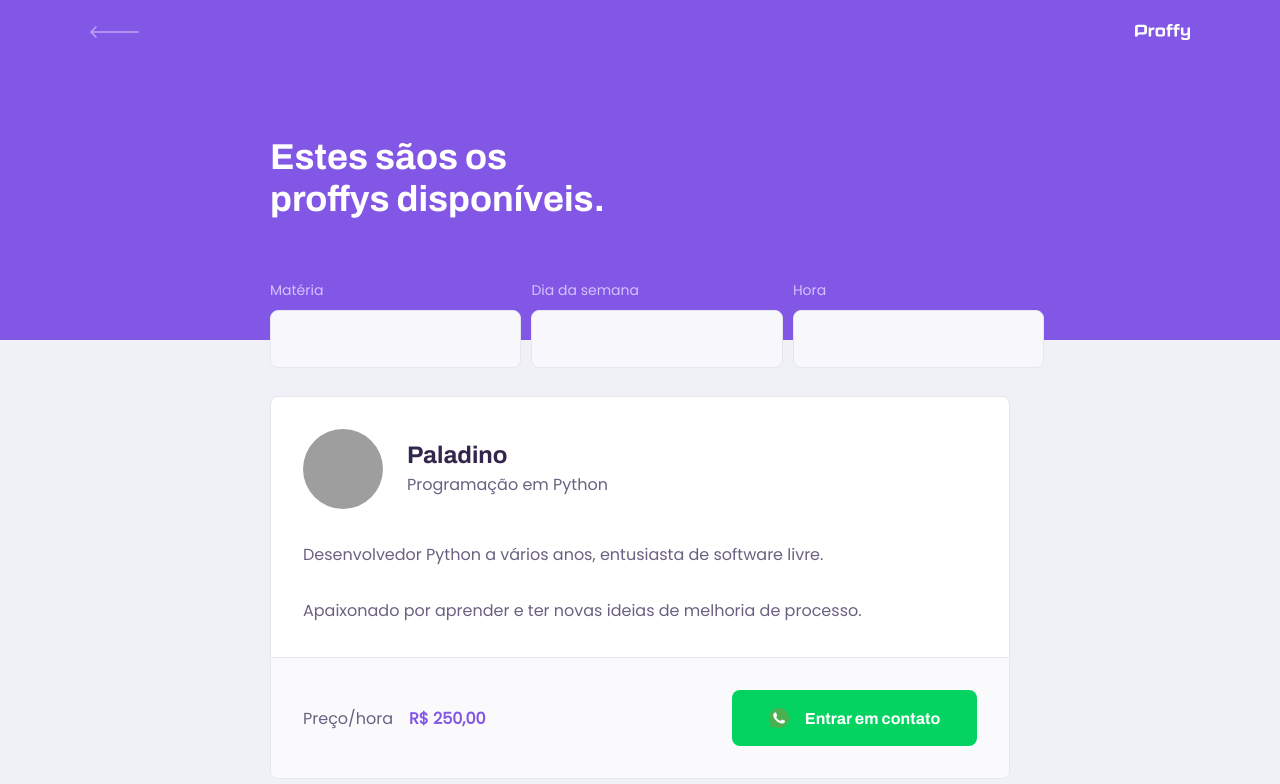
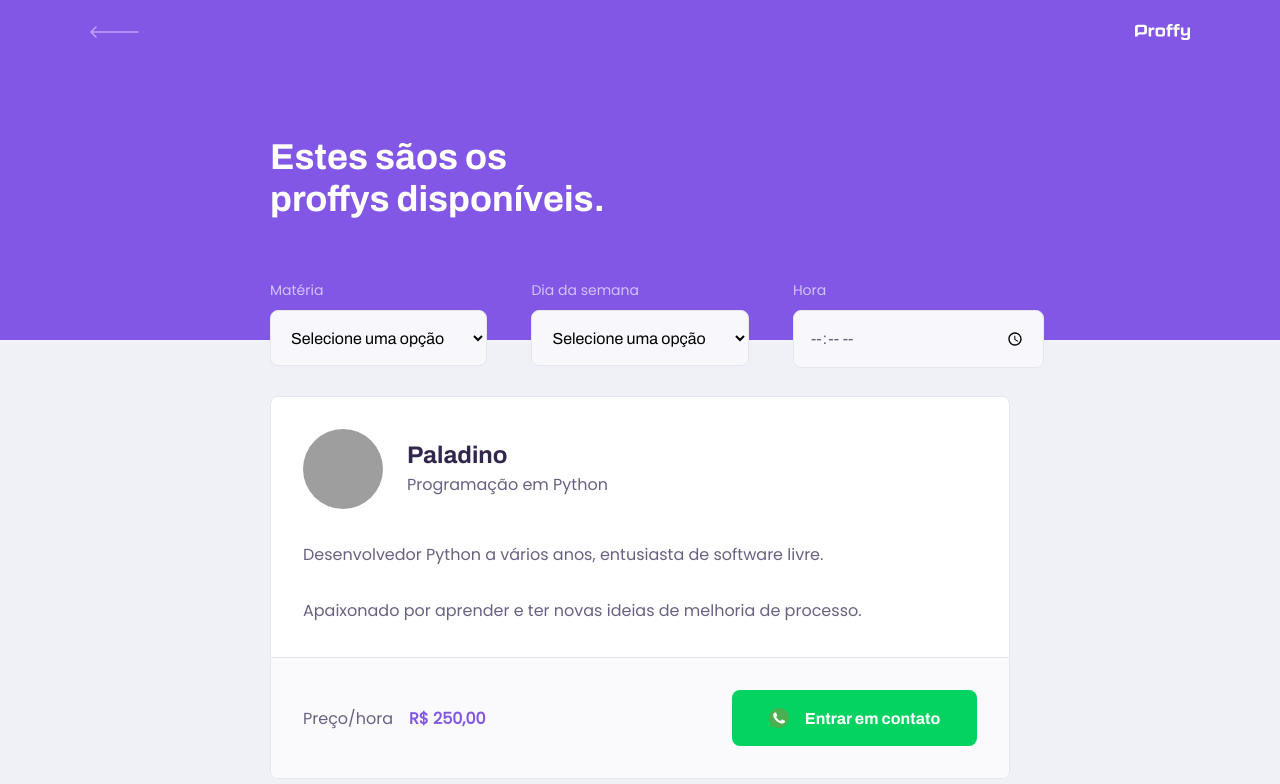
Before and after one commit to cpn-paladino/nlw2-react, a React (Create React App) app in the folder classes/web/: page /study in a window 1280 px wide. Shown: the top 784 px of the page. Built offline with nearby package versions, Linux system fonts and the light colour scheme; grey boxes are pictures that could not be loaded.

Commit message:
ajusted teacher-list layout

```diff
--- a/classes/web/src/components/Select/index.tsx
+++ b/classes/web/src/components/Select/index.tsx
@@ -5,13 +5,22 @@ import './styles.css';
 interface SelectProps extends SelectHTMLAttributes<HTMLSelectElement>{
     name: string;
     label: string;
+    options: Array<{
+        value: string;
+        label: string;
+    }>;
 }
 
-const Select: React.FC<SelectProps> = ({label, name, ...rest}) =>{
+const Select: React.FC<SelectProps> = ({label, name, options, ...rest}) =>{
     return(
         <div className="select-block">
             <label htmlFor={name}>{label}</label>
-            <select id={name} {...rest} />
+            <select id={name} {...rest}>
+                <option value="" disabled selected hidden>Selecione uma opção</option>
+                {options.map(option => {
+                 return <option key={option.value} value={option.value}>{option.label}</option>
+                })}
+            </select>
         </div>
     );
 }
--- a/classes/web/src/components/Select/styles.css
+++ b/classes/web/src/components/Select/styles.css
@@ -15,7 +15,7 @@
     height: 5.6rem;
     margin-top: 0.8rem;
     border-radius: 0.8rem;
-    background: var(--color-select-background);
+    background: var(--color-input-background);
     border: 1px solid var(--color-line-in-white);
     outline: 0;
     padding: 0 1.6rem;
--- a/classes/web/src/components/Textarea/styles.css
+++ b/classes/web/src/components/Textarea/styles.css
@@ -1,4 +1,3 @@
-
 .textarea-block{
     position: relative;
 }
@@ -17,7 +16,7 @@
     min-height: 8rem;
     margin-top: 0.8rem;
     border-radius: 0.8rem;
-    background: var(--color-textarea-background);
+    background: var(--color-input-background);
     border: 1px solid var(--color-line-in-white);
     outline: 0;
     resize: vertical;
--- a/classes/web/src/pages/TeacherForm/index.tsx
+++ b/classes/web/src/pages/TeacherForm/index.tsx
@@ -27,7 +27,15 @@ function TeacherForm() {
                 <fieldset>
                     <legend>Sobre a aula
                     </legend>
-                    <Select name="subject" label="Matéria" />
+                    <Select name="subject"
+                     label="Matéria"
+                     options={[
+                         {value: 'Python', label: 'Python' },
+                         {value: 'Frontend', label: 'Frontend' },
+                         {value: 'Matemática', label: 'Matemática' },
+
+                         ]}
+                      />
                     <Input name="cost" label="Custo da sua hora por aula" />
                 </fieldset>
                 <footer>
--- a/classes/web/src/pages/TeacherForm/styles.css
+++ b/classes/web/src/pages/TeacherForm/styles.css
@@ -38,7 +38,8 @@
     border-bottom: 1px solid var(--color-line-in-white);
 }
 
-#page-teacher-form main fieldset .input-block + .textarea-block{
+#page-teacher-form main fieldset .input-block + .textarea-block,
+#page-teacher-form main fieldset .select-block + .input-block{
     margin-top: 2.4rem;
 }
 
--- a/classes/web/src/pages/TeacherList/index.tsx
+++ b/classes/web/src/pages/TeacherList/index.tsx
@@ -3,6 +3,7 @@ import './styles.css';
 import PageHeader from '../../components/PageHeader';
 import TeacherItem from '../../components/TeacherItem';
 import Input from '../../components/Input';
+import Select from '../../components/Select';
 
 
 function TeacherList() {
@@ -10,9 +11,27 @@ function TeacherList() {
        <div id="page-teacher-list" className="container">
            <PageHeader title="Estes sãos os proffys disponíveis.">
                <form id="search-teachers">
-                   <Input name="subject" label="Matéria"/>
-                   <Input name="week_day" label="Dia da semana"/>
-                   <Input name="time" label="Hora"/>
+               <Select name="subject"
+                     label="Matéria"
+                     options={[
+                         {value: 'Python', label: 'Python' },
+                         {value: 'Frontend', label: 'Frontend' },
+                         {value: 'Matemática', label: 'Matemática' },
+                         ]}
+                />
+               <Select name="week_day"
+                     label="Dia da semana"
+                     options={[
+                         {value: '0', label: 'Domingo' },
+                         {value: '1', label: 'Segunda-feira' },
+                         {value: '2', label: 'Terça-feira' },
+                         {value: '3', label: 'Quarta-feira' },
+                         {value: '4', label: 'Quinta-feira' },
+                         {value: '5', label: 'Sexta-feira' },
+                         {value: '6', label: 'Sábado' },
+                        ]}
+                />
+                <Input type= "time" name="time" label="Hora"/>
 
                </form>
            </PageHeader>
--- a/classes/web/src/pages/TeacherList/styles.css
+++ b/classes/web/src/pages/TeacherList/styles.css
@@ -28,7 +28,8 @@
         position: absolute;
         bottom: -28px;
     }
-    #search-teachers .input-block + .input-block{
+    #search-teachers .input-block + .input-block,
+    #search-teachers .select-block + .select-block{
         margin-top: 0;
     }
 
```
